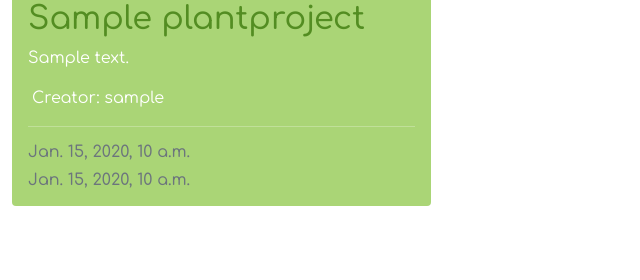
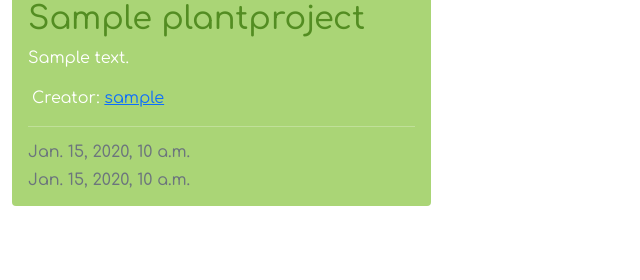
Before and after one commit to ProfYaffle88/nanonature-full-stack, a Django app: page / in a window 1280 px wide. Shown: the part 225-505 px from the top of the page, without its empty margins (0-640 px from the left). Run offline with Django 4.2, Linux system fonts and the light colour scheme; tables that the repository leaves empty hold one stand-in row (values such as "Sample post"); some libraries are stand-ins or nearby versions; some web fonts are replaced.

Commit message:
Connected usernames to user profile as link.

```diff
--- a/plantproject/templates/plantproject/home.html
+++ b/plantproject/templates/plantproject/home.html
@@ -25,7 +25,7 @@
                                 <h2 class="card-title">{{ project.title }}</h2>
                             </a>
                             <p class="card-text">{{ project.about }}</p>
-                            <p class="creator">Creator: {{ project.creator }}</p>
+                            <p class="creator">Creator: <a href="{% url 'userprofile:user-profile' project.creator.pk %}">{{ project.creator }}</a></p>
                             <hr>
                             <p class="card-text text-muted h6">{{ project.created_on}}</p>
                             <p class="card-text text-muted h6">{{ project.updated_on}}</p>
--- a/plantproject/templates/plantproject/project_view.html
+++ b/plantproject/templates/plantproject/project_view.html
@@ -10,7 +10,7 @@
             <div class="card mb-3">
                 <div class="card-body">
                     <h5 class="card-title">{{ project.title }}</h5>
-                    <p class="creator">Creator: {{ project.creator }}</p>
+                    <p class="creator">Creator: <a href="{% url 'userprofile:user-profile' project.creator.pk %}">{{ project.creator }}</a></p>
                     <!-- If no image included, use default -->
                     {% if "placeholder" in project.image.url %}
                     <img class="card-img-top" src="{% static 'images/default.webp' %}"
```
